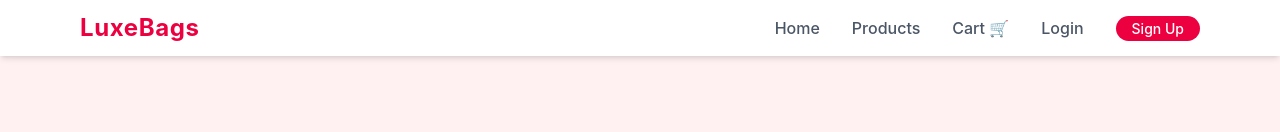
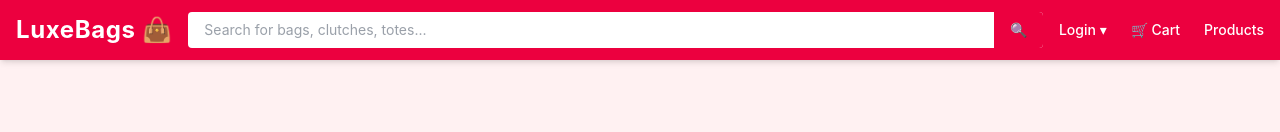
Before and after one commit to ambreeshsingh/luxebags-frontened, a React (Vite) app: page / in a window 1280 px wide. Shown: the top 132 px of the page. Built offline with nearby package versions, Linux system fonts and the light colour scheme.

Commit message:
search + navbar complete

```diff
--- a/src/components/Navbar.jsx
+++ b/src/components/Navbar.jsx
@@ -1,203 +1,164 @@
-
-// import { Link } from 'react-router-dom'
-// import { useState } from 'react'
-// import { useCart } from '../context/CartContext'
-
-
-// const [name, setName] = useState(null)
-
-// useEffect(() => {
-//   const storedName = localStorage.getItem("name")
-//   setName(storedName)
-// }, [])
-
-// // page load pe localStorage check karo
-// const Navbar = () => {
-//   const [menuOpen, setMenuOpen] = useState(false)
-//   const { totalItems } = useCart()
-//   const [name, setName] = useState(localStorage.getItem("name"))
-
-//   // agar login hai toh name milega
-
-//   const handleLogout = () => {
-//     localStorage.removeItem("token")
-//     localStorage.removeItem("name")
-//     setName(null)
-//     // token aur name delete karo
-//     window.location.href = "/"
-//     // home pe redirect karo
-//   }
-
-
-
-//   return (
-//     <nav className="bg-white shadow-md sticky top-0 z-50">
-//       <div className="max-w-6xl mx-auto px-4 py-3 flex items-center justify-between">
-//         <Link to="/" className="text-2xl font-bold text-rose-600 tracking-wide">
-//           LuxeBags
-//         </Link>
-
-//         {/* Desktop Links */}
-//         <ul className="hidden md:flex gap-8 text-gray-600 font-medium items-center">
-//           <li><Link to="/" className="hover:text-rose-600 transition">Home</Link></li>
-//           <li><Link to="/products" className="hover:text-rose-600 transition">Products</Link></li>
-//           <li>
-//             <Link to="/cart" className="hover:text-rose-600 transition relative">
-//               Cart 🛒
-//               {totalItems > 0 && (
-//                 <span className="absolute -top-2 -right-4 bg-rose-600 text-white text-xs rounded-full w-5 h-5 flex items-center justify-center">
-//                   {totalItems}
-//                 </span>
-//               )}
-//             </Link>
-//           </li>
-//           {name ? (
-//             // agar login hai
-//             <>
-//               <li className="text-rose-600 font-semibold">Hi, {name}! 👋</li>
-//               <li>
-//                 <button onClick={handleLogout}
-//                   className="bg-rose-600 text-white px-4 py-1 rounded-full text-sm hover:bg-rose-700 transition">
-//                   Logout
-//                 </button>
-//               </li>
-//             </>
-//           ) : (
-//             // agar login nahi hai
-//             <>
-//               <li><Link to="/login" className="hover:text-rose-600 transition">Login</Link></li>
-//               <li>
-//                 <Link to="/signup"
-//                   className="bg-rose-600 text-white px-4 py-1 rounded-full text-sm hover:bg-rose-700 transition">
-//                   Sign Up
-//                 </Link>
-//               </li>
-//             </>
-//           )}
-//         </ul>
-
-//         <button
-//           className="md:hidden text-gray-600 text-2xl"
-//           onClick={() => setMenuOpen(!menuOpen)}
-//         >
-//           {menuOpen ? '✕' : '☰'}
-//         </button>
-//       </div>
-
-//       {/* Mobile Menu */}
-//       {menuOpen && (
-//         <ul className="md:hidden bg-white px-4 pb-4 flex flex-col gap-3 text-gray-600 font-medium">
-//           <li><Link to="/" onClick={() => setMenuOpen(false)}>Home</Link></li>
-//           <li><Link to="/products" onClick={() => setMenuOpen(false)}>Products</Link></li>
-//           <li>
-//             <Link to="/cart" onClick={() => setMenuOpen(false)}>
-//               Cart 🛒 {totalItems > 0 && `(${totalItems})`}
-//             </Link>
-//           </li>
-//           {name ? (
-//             <>
-//               <li className="text-rose-600 font-semibold">Hi, {name}! 👋</li>
-//               <li><button onClick={handleLogout} className="text-red-500">Logout</button></li>
-//             </>
-//           ) : (
-//             <>
-//               <li><Link to="/login" onClick={() => setMenuOpen(false)}>Login</Link></li>
-//               <li><Link to="/signup" onClick={() => setMenuOpen(false)}>Sign Up</Link></li>
-//             </>
-//           )}
-//         </ul>
-//       )}
-//     </nav>
-//   )
-// }
-
-// export default Navbar
-
-import { Link } from 'react-router-dom'
+import { Link, useNavigate } from 'react-router-dom'
 import { useState } from 'react'
 import { useCart } from '../context/CartContext'
-import { useAuth } from '../context/AuthContext'  // ← ADD
+import { useAuth } from '../context/AuthContext'
 
 const Navbar = () => {
   const [menuOpen, setMenuOpen] = useState(false)
+  const [dropdownOpen, setDropdownOpen] = useState(false)
+  const [search, setSearch] = useState("")
   const { totalItems } = useCart()
-  const { name, logout } = useAuth()  // ← ADD
+  const { name, logout } = useAuth()
+  const navigate = useNavigate()
 
   const handleLogout = () => {
     logout()
-    window.location.href = "/"
+    navigate("/")
+  }
+
+  const handleSearch = () => {
+    if (search.trim()) {
+      navigate(`/products?search=${search}`)
+      setMenuOpen(false)
+    }
   }
 
   return (
-    <nav className="bg-white shadow-md sticky top-0 z-50">
-      <div className="max-w-6xl mx-auto px-4 py-3 flex items-center justify-between">
-        <Link to="/" className="text-2xl font-bold text-rose-600 tracking-wide">
-          LuxeBags
+    <nav className="bg-rose-600 shadow-md sticky top-0 z-50">
+      <div className="max-w-7xl mx-auto px-4 py-3 flex items-center gap-4">
+
+        {/* Logo */}
+        <Link to="/" className="text-white text-2xl font-bold tracking-wide min-w-fit">
+          LuxeBags 👜
         </Link>
 
-        <ul className="hidden md:flex gap-8 text-gray-600 font-medium items-center">
-          <li><Link to="/" className="hover:text-rose-600 transition">Home</Link></li>
-          <li><Link to="/products" className="hover:text-rose-600 transition">Products</Link></li>
-          <li>
-            <Link to="/cart" className="hover:text-rose-600 transition relative">
-              Cart 🛒
+        {/* Search Bar */}
+        <div className="flex-1 flex items-center bg-white rounded-sm overflow-hidden">
+          <input
+            type="text"
+            placeholder="Search for bags, clutches, totes..."
+            value={search}
+            onChange={(e) => setSearch(e.target.value)}
+            onKeyDown={(e) => e.key === "Enter" && handleSearch()}
+            className="flex-1 px-4 py-2 text-sm text-gray-700 focus:outline-none"
+          />
+          <button
+            onClick={handleSearch}
+            className="bg-rose-600 px-4 py-2 text-white text-sm hover:bg-rose-700">
+            🔍
+          </button>
+        </div>
+
+        {/* Right Section */}
+        <div className="hidden md:flex items-center gap-6 min-w-fit">
+
+          {/* Account Dropdown */}
+          <div className="relative">
+            <button
+              onClick={() => setDropdownOpen(!dropdownOpen)}
+              className="flex items-center gap-1 text-white text-sm font-medium hover:text-rose-200 transition"
+            >
+              {name ? `Hello, ${name}` : "Login"} ▾
+            </button>
+
+            {dropdownOpen && (
+              <div className="absolute right-0 mt-2 w-48 bg-white rounded-lg shadow-xl z-50 overflow-hidden">
+                {name ? (
+                  <>
+                    <div className="px-4 py-3 bg-rose-50 border-b">
+                      <p className="text-sm font-semibold text-gray-800">{name}</p>
+                      <p className="text-xs text-gray-500">Welcome back! 👋</p>
+                    </div>
+                    <button
+                      onClick={() => { handleLogout(); setDropdownOpen(false); }}
+                      className="w-full text-left px-4 py-2 text-sm text-red-600 hover:bg-red-50">
+                      🚪 Logout
+                    </button>
+                  </>
+                ) : (
+                  <>
+                    <div className="px-4 py-3 flex gap-2">
+                      <Link to="/login"
+                        onClick={() => setDropdownOpen(false)}
+                        className="flex-1 text-center bg-rose-600 text-white py-1 rounded text-sm hover:bg-rose-700">
+                        Login
+                      </Link>
+                      <Link to="/signup"
+                        onClick={() => setDropdownOpen(false)}
+                        className="flex-1 text-center border border-rose-600 text-rose-600 py-1 rounded text-sm hover:bg-rose-50">
+                        Sign Up
+                      </Link>
+                    </div>
+                    <hr />
+                    <Link to="/signup"
+                      onClick={() => setDropdownOpen(false)}
+                      className="block px-4 py-2 text-sm text-gray-700 hover:bg-rose-50">
+                      ✨ New Customer? Sign Up
+                    </Link>
+                  </>
+                )}
+              </div>
+            )}
+          </div>
+
+          {/* Cart */}
+          <Link to="/cart" className="flex items-center gap-2 text-white text-sm font-medium hover:text-rose-200 transition relative">
+            🛒 Cart
             {totalItems > 0 && (
-                <span className="absolute -top-2 -right-4 bg-rose-600 text-white text-xs rounded-full w-5 h-5 flex items-center justify-center">
+              <span className="absolute -top-2 -right-4 bg-yellow-400 text-gray-900 text-xs rounded-full w-5 h-5 flex items-center justify-center font-bold">
                 {totalItems}
               </span>
             )}
           </Link>
-          </li>
-          {name ? (
-            <>
-              <li className="text-rose-600 font-semibold">Hi, {name}! 👋</li>
-              <li>
-                <button onClick={handleLogout}
-                  className="bg-rose-600 text-white px-4 py-1 rounded-full text-sm hover:bg-rose-700 transition">
-                  Logout
-                </button>
-              </li>
-            </>
-          ) : (
-            <>
-              <li><Link to="/login" className="hover:text-rose-600 transition">Login</Link></li>
-              <li>
-                <Link to="/signup"
-                  className="bg-rose-600 text-white px-4 py-1 rounded-full text-sm hover:bg-rose-700 transition">
-                  Sign Up
+
+          <Link to="/products" className="text-white text-sm font-medium hover:text-rose-200 transition">
+            Products
           </Link>
-              </li>
-            </>
-          )}
-        </ul>
 
-        <button className="md:hidden text-gray-600 text-2xl"
-          onClick={() => setMenuOpen(!menuOpen)}>
+        </div>
+
+        {/* Mobile Hamburger */}
+        <button
+          className="md:hidden text-white text-2xl ml-auto"
+          onClick={() => setMenuOpen(!menuOpen)}
+        >
           {menuOpen ? '✕' : '☰'}
         </button>
       </div>
 
+      {/* Mobile Menu */}
       {menuOpen && (
-        <ul className="md:hidden bg-white px-4 pb-4 flex flex-col gap-3 text-gray-600 font-medium">
-          <li><Link to="/" onClick={() => setMenuOpen(false)}>Home</Link></li>
-          <li><Link to="/products" onClick={() => setMenuOpen(false)}>Products</Link></li>
-          <li>
-            <Link to="/cart" onClick={() => setMenuOpen(false)}>
-              Cart 🛒 {totalItems > 0 && `(${totalItems})`}
+        <div className="md:hidden bg-white px-4 py-3 flex flex-col gap-3">
+          <div className="flex">
+            <input
+              type="text"
+              placeholder="Search bags..."
+              value={search}
+              onChange={(e) => setSearch(e.target.value)}
+              onKeyDown={(e) => e.key === "Enter" && handleSearch()}
+              className="flex-1 border border-gray-300 rounded-l px-3 py-2 text-sm focus:outline-none"
+            />
+            <button onClick={handleSearch} className="bg-rose-600 text-white px-3 rounded-r text-sm">
+              🔍
+            </button>
+          </div>
+          <Link to="/" onClick={() => setMenuOpen(false)} className="text-gray-700 text-sm">🏠 Home</Link>
+          <Link to="/products" onClick={() => setMenuOpen(false)} className="text-gray-700 text-sm">🛍️ Products</Link>
+          <Link to="/cart" onClick={() => setMenuOpen(false)} className="text-gray-700 text-sm">
+            🛒 Cart {totalItems > 0 && `(${totalItems})`}
           </Link>
-          </li>
           {name ? (
             <>
-              <li className="text-rose-600 font-semibold">Hi, {name}! 👋</li>
-              <li><button onClick={handleLogout} className="text-red-500">Logout</button></li>
+              <p className="text-rose-600 text-sm font-semibold">👋 Hello, {name}!</p>
+              <button onClick={handleLogout} className="text-left text-red-500 text-sm">🚪 Logout</button>
             </>
           ) : (
             <>
-              <li><Link to="/login" onClick={() => setMenuOpen(false)}>Login</Link></li>
-              <li><Link to="/signup" onClick={() => setMenuOpen(false)}>Sign Up</Link></li>
+              <Link to="/login" onClick={() => setMenuOpen(false)} className="text-gray-700 text-sm">🔑 Login</Link>
+              <Link to="/signup" onClick={() => setMenuOpen(false)} className="text-gray-700 text-sm">✨ Sign Up</Link>
             </>
           )}
-        </ul>
+        </div>
       )}
     </nav>
   )
```
Also changed, not shown: src/pages/Products.jsx (+110 -20 lines). Lines whose indentation alone changed are shown as unchanged.
